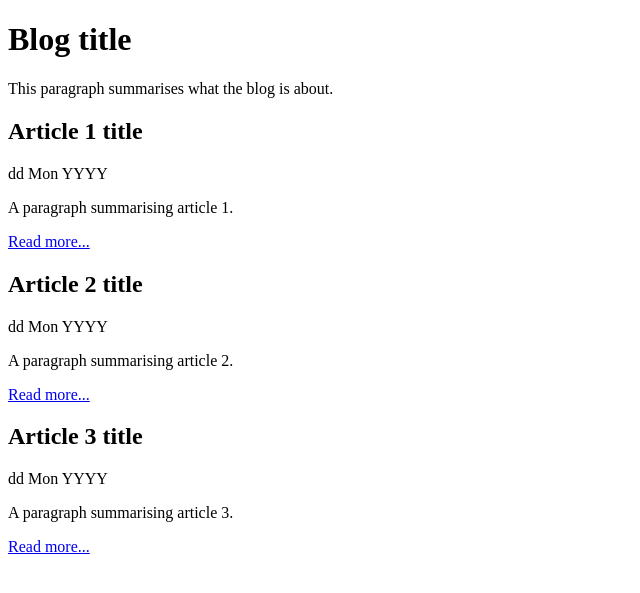
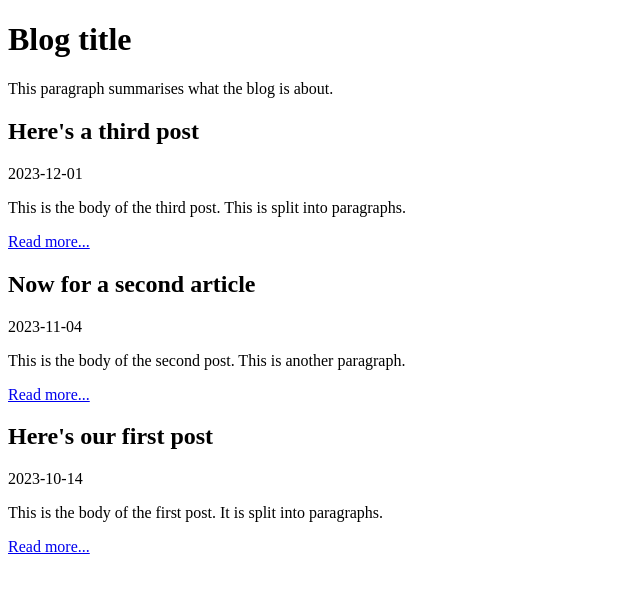
Before and after one commit to surreal30/XAMP_Blog, a PHP site: page / in a window 1280 px wide. Shown: the top 593 px of the page, without its empty margins (0-640 px from the left). Run offline with PHP 8.4, Linux system fonts and the light colour scheme; data comes from the database, SQL or seed files in the repository.

Commit message:
feat: connect index to database

```diff
--- a/index.php
+++ b/index.php
@@ -1,3 +1,28 @@
+<?php
+
+$root = __DIR__;
+$database = $root . '/data/data.sqlite';
+$dsn = 'sqlite:' . $database;
+
+$pdo = new PDO($dsn);
+
+$result = $pdo->query("
+        SELECT
+          title,
+          created_at,
+          body
+        FROM
+          post
+        ORDER BY
+          created_at DESC
+    ");
+
+if($result === false)
+{
+    throw new Exception("Error in running this query");
+}
+?>
+
 <!DOCTYPE html>
 <html>
     <head>
@@ -8,12 +33,12 @@
         <h1>Blog title</h1>
         <p>This paragraph summarises what the blog is about.</p>
         <?php
-            for($postId = 1; $postId <= 3; $postId++)
+            while($row = $result->fetch(PDO::FETCH_ASSOC))
             {
             ?>
-                <h2>Article <?php echo $postId;?> title</h2>
-                <div>dd Mon YYYY</div>
-                <p>A paragraph summarising article <?php echo $postId;?>.</p>
+                <h2> <?php echo $row['title'];?> </h2>
+                <div> <?php echo $row['created_at'];?> </div>
+                <p> <?php echo $row['body'];?> </p>
                 <p>
                     <a href="#">Read more...</a>
                 </p>
```
